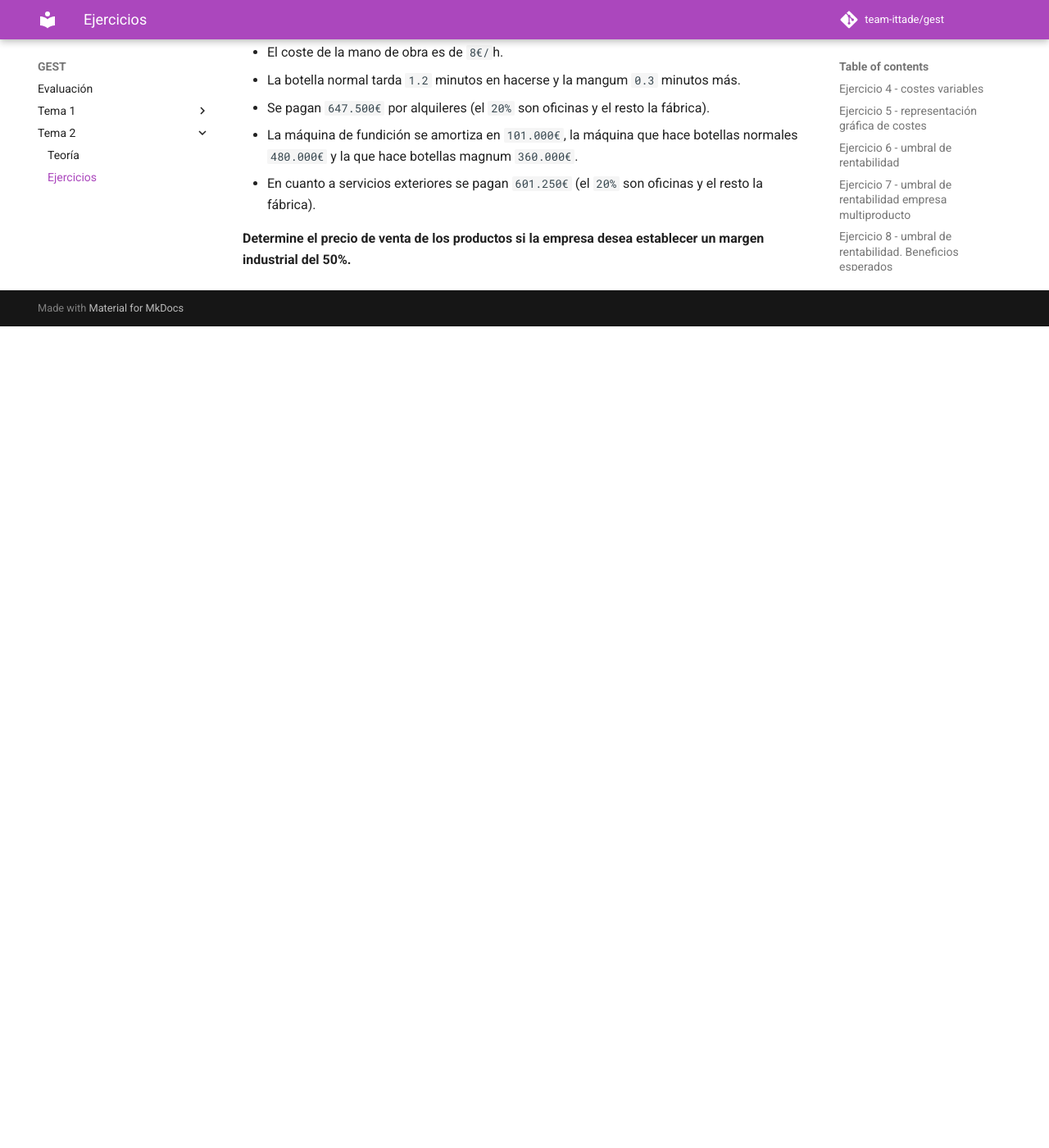
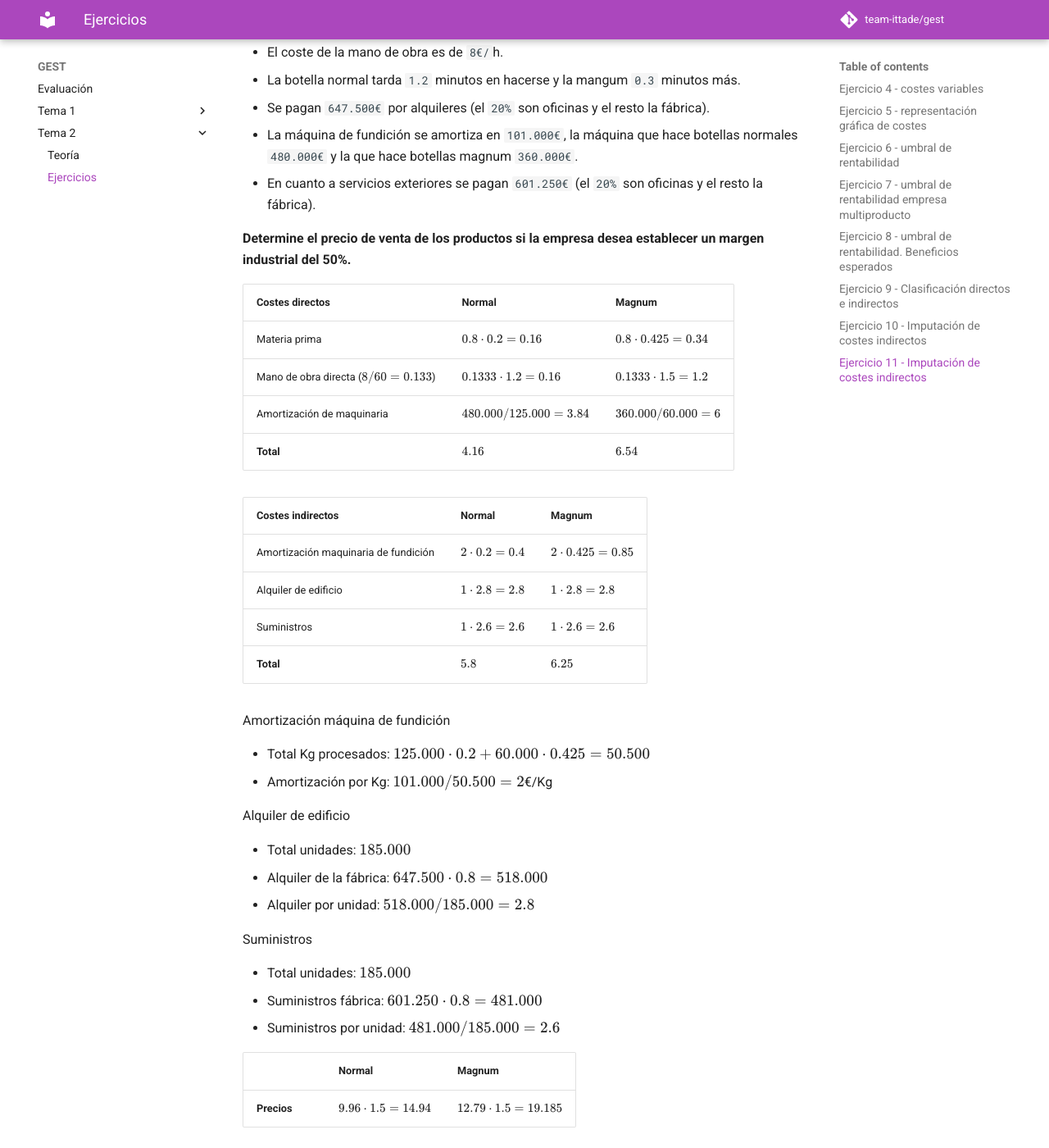
Before and after one commit to team-ittade/gest, an MkDocs documentation site: the page built from docs/tema-2/ejercicios.md, in a window 1280 px wide and 1400 px high, scrolled down 5809 px. Shown: the whole window at 82% size. Built offline with MkDocs 1.6.1 and Material for MkDocs 9.7.7, drawn with Linux system fonts in a browser that asks for light colours; comment, search, counter and statistics services are not loaded; before the commit the page ends 6207 px from its top, so only the background shows below that.

Commit message:
2021-02-25 - ejercicio 11

```diff
--- a/docs/tema-2/ejercicios.md
+++ b/docs/tema-2/ejercicios.md
@@ -145,3 +145,38 @@ Datos:
 - En cuanto a servicios exteriores se pagan `601.250€` (el `20%` son oficinas y el resto la fábrica).
 
 **Determine el precio de venta de los productos si la empresa desea establecer un margen industrial del 50%.**
+
+|Costes directos|Normal|Magnum|
+|--|--|--|
+|Materia prima|$0.8\cdot0.2=0.16$|$0.8\cdot0.425=0.34$|
+|Mano de obra directa ($8/60=0.133$)|$0.1333\cdot1.2=0.16$|$0.1333\cdot1.5=1.2$|
+|Amortización de maquinaria|$480.000/125.000=3.84$|$360.000/60.000=6$|
+|**Total**|$4.16$|$6.54$|
+
+|Costes indirectos|Normal|Magnum|
+|--|--|--|
+|Amortización maquinaria de fundición|$2\cdot0.2=0.4$|$2\cdot0.425=0.85$
+|Alquiler de edificio|$1\cdot2.8=2.8$|$1\cdot2.8=2.8$|
+|Suministros|$1\cdot2.6=2.6$|$1\cdot2.6=2.6$|
+|**Total**|$5.8$|$6.25$|
+
+Amortización máquina de fundición
+
+- Total Kg procesados: $125.000 \cdot 0.2 + 60.000 \cdot 0.425 = 50.500$
+- Amortización por Kg: $101.000/50.500 = 2$€/Kg
+
+Alquiler de edificio
+
+- Total unidades: $185.000$
+- Alquiler de la fábrica: $647.500 \cdot 0.8=518.000$
+- Alquiler por unidad: $518.000/185.000=2.8$
+
+Suministros
+
+- Total unidades: $185.000$
+- Suministros fábrica: $601.250 \cdot 0.8=481.000$
+- Suministros por unidad: $481.000/185.000=2.6$
+
+||**Normal**|**Magnum**|
+|--|--|--|
+|**Precios**|$9.96\cdot1.5=14.94$|$12.79\cdot1.5=19.185$|
```
